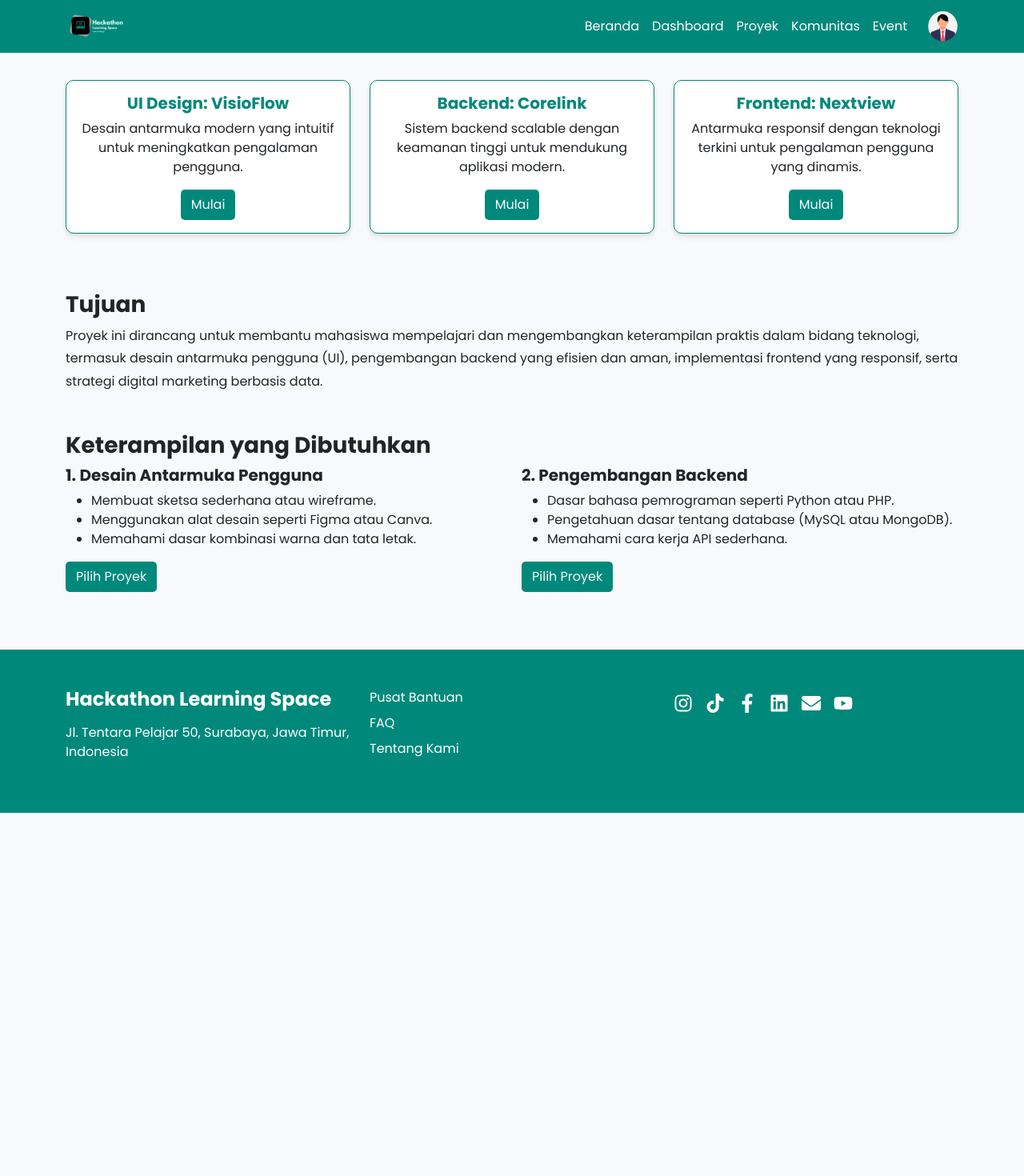
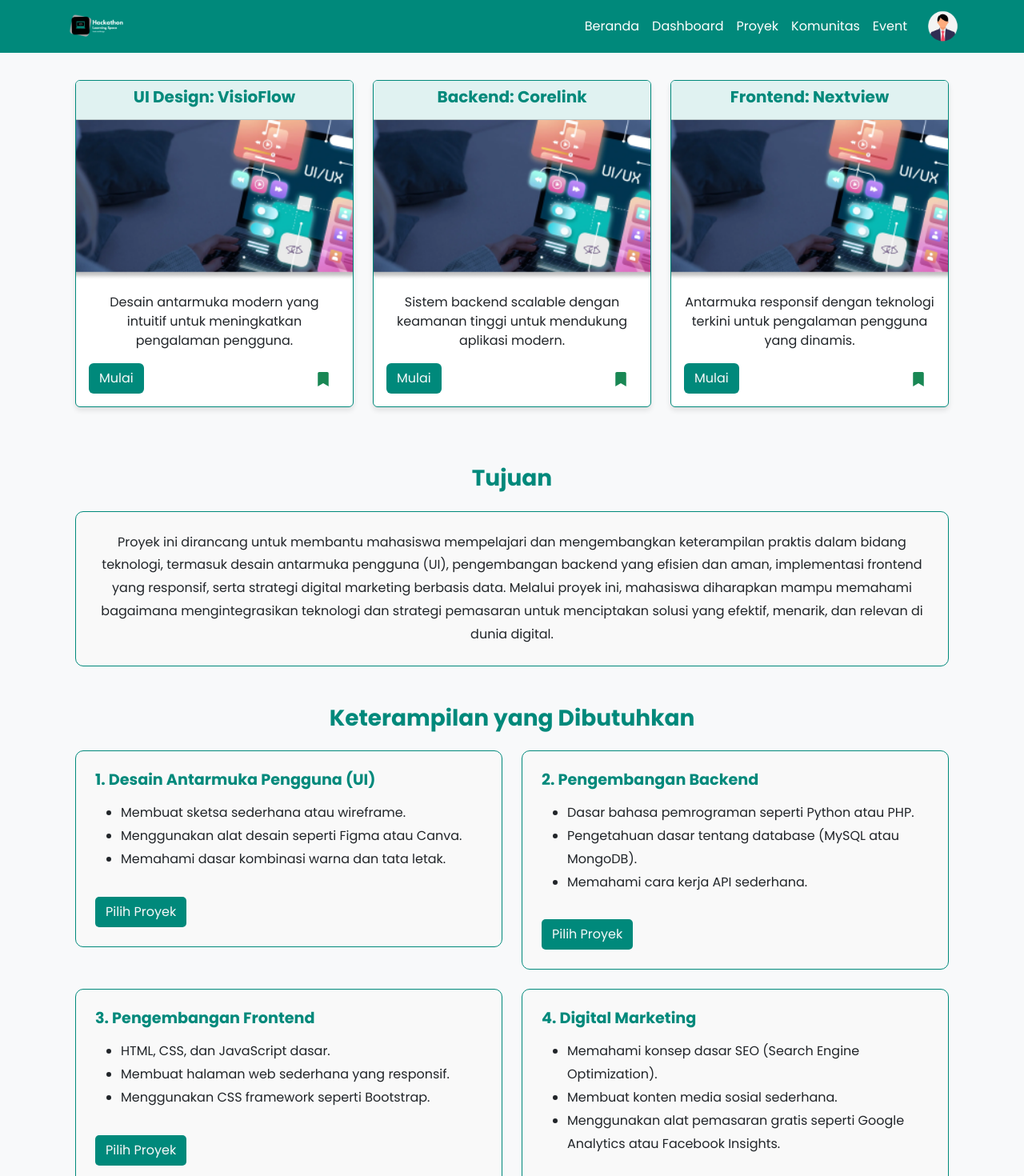
Before and after one commit to lluuvvii/hackathon_learning_space, a Next.js app: page /projects in a window 1280 px wide. Shown: the top 1470 px of the page at 80% size. Before the commit the page ends 1016 px from the top, so only its background shows below. Built offline with nearby package versions, Linux system fonts and the light colour scheme.

Commit message:
update page projects ui

```diff
--- a/src/app/projects/page.tsx
+++ b/src/app/projects/page.tsx
@@ -1,157 +1,222 @@
+'use client'
+
+import Image from 'next/image'
 import React from 'react'
 
+import projectCardImg from '@/../public/img/project_card_projects/Rectangle_198.png'
+import { FaBookmark } from 'react-icons/fa'
+
+interface ProjectCardProps {
+  title: string
+  description: string
+  imageSrc: any
+  altText: string
+  onStart: () => void
+}
+
+const ProjectCard: React.FC<ProjectCardProps> = ({ title, description, imageSrc, altText, onStart }) => {
+  return (
+    <div
+      className='card h-100'
+      style={{
+        border: '1px solid #00897B',
+        boxShadow: '0 4px 6px rgba(0, 0, 0, 0.1)',
+      }}
+    >
+      {/* Header */}
+      <div className='card-header text-center' style={{ backgroundColor: '#E0F2F1' }}>
+        <h5 className='fw-bold' style={{ color: '#00897B' }}>
+          {title}
+        </h5>
+      </div>
+
+      {/* Gambar */}
+      <div style={{ width: '100%', height: '200px', position: 'relative' }}>
+        <Image
+          src={imageSrc}
+          alt={altText}
+          layout='fill'
+          objectFit='cover'
+          priority
+        />
+      </div>
+
+      {/* Konten */}
+      <div className='card-body text-center'>
+        <p className='card-text'>{description}</p>
+        <div className='d-flex justify-content-between gap-2'>
+          {/* Tombol Mulai */}
+          <button
+            className='btn text-light'
+            style={{
+              backgroundColor: '#00897B',
+            }}
+            onClick={onStart}
+          >
+            Mulai
+          </button>
+          {/* Tombol Bookmark */}
+          <button
+            className='btn btn-outline-success'
+            style={{
+              border: 'none'
+            }}
+            onClick={() => alert('Project ditambahkan ke bookmark!')} // Tambahkan logika bookmark di sini
+          >
+            <FaBookmark size={18} style={{ verticalAlign: 'middle' }} />
+          </button>
+        </div>
+      </div>
+    </div>
+  )
+}
+
+
 const ProjectsPage = () => {
+  const projects = [
+    {
+      title: 'UI Design: VisioFlow',
+      description: 'Desain antarmuka modern yang intuitif untuk meningkatkan pengalaman pengguna.',
+      imageSrc: projectCardImg,
+      altText: 'UI Design Illustration',
+    },
+    {
+      title: 'Backend: Corelink',
+      description: 'Sistem backend scalable dengan keamanan tinggi untuk mendukung aplikasi modern.',
+      imageSrc: projectCardImg,
+      altText: 'Backend Illustration',
+    },
+    {
+      title: 'Frontend: Nextview',
+      description: 'Antarmuka responsif dengan teknologi terkini untuk pengalaman pengguna yang dinamis.',
+      imageSrc: projectCardImg,
+      altText: 'Frontend Illustration',
+    },
+  ]
+
+  const skills = [
+    {
+      title: 'Desain Antarmuka Pengguna (UI)',
+      points: [
+        'Membuat sketsa sederhana atau wireframe.',
+        'Menggunakan alat desain seperti Figma atau Canva.',
+        'Memahami dasar kombinasi warna dan tata letak.',
+      ],
+    },
+    {
+      title: 'Pengembangan Backend',
+      points: [
+        'Dasar bahasa pemrograman seperti Python atau PHP.',
+        'Pengetahuan dasar tentang database (MySQL atau MongoDB).',
+        'Memahami cara kerja API sederhana.',
+      ],
+    },
+    {
+      title: 'Pengembangan Frontend',
+      points: [
+        'HTML, CSS, dan JavaScript dasar.',
+        'Membuat halaman web sederhana yang responsif.',
+        'Menggunakan CSS framework seperti Bootstrap.',
+      ],
+    },
+    {
+      title: 'Digital Marketing',
+      points: [
+        'Memahami konsep dasar SEO (Search Engine Optimization).',
+        'Membuat konten media sosial sederhana.',
+        'Menggunakan alat pemasaran gratis seperti Google Analytics atau Facebook Insights.',
+      ],
+    },
+  ]
+
+  const handleStart = (title: string) => {
+    alert(`Mulai proyek: ${title}`)
+  }
+
   return (
     <div style={{ fontFamily: 'Arial, sans-serif', marginTop: '100px' }}>
       {/* Main Section */}
       <main className='container mt-4'>
         {/* Project Cards */}
+
+        <div className='container mt-5'>
           <div className='row mb-5'>
-          <div className='col-md-4 mb-4'>
+            {projects.map((project, index) => (
+              <div className='col-md-4 mb-4' key={index}>
+                <ProjectCard
+                  title={project.title}
+                  description={project.description}
+                  imageSrc={project.imageSrc}
+                  altText={project.altText}
+                  onStart={() => handleStart(project.title)}
+                />
+              </div>
+            ))}
+          </div>
+        </div>
+
+        <section className='container my-5'>
+          {/* Purpose Section */}
+          <section className='mb-5 text-center'>
+            <h3 className='fw-bold mb-4' style={{ color: '#00897B' }}>
+              Tujuan
+            </h3>
             <div
-              className='card h-100'
+              className='p-4'
               style={{
                 border: '1px solid #00897B',
                 borderRadius: '10px',
-                boxShadow: '0 4px 6px rgba(0, 0, 0, 0.1)',
+                backgroundColor: '#F9F9F9',
               }}
             >
-              <div className='card-body text-center'>
-                <h5
-                  className='card-title'
-                  style={{ color: '#00897B', fontWeight: 'bold' }}
-                >
-                  UI Design: VisioFlow
-                </h5>
-                <p className='card-text'>
-                  Desain antarmuka modern yang intuitif untuk meningkatkan
-                  pengalaman pengguna.
-                </p>
-                <button
-                  className='btn text-light'
-                  style={{
-                    backgroundColor: '#00897B',
-                    borderRadius: '5px',
-                  }}
-                >
-                  Mulai
-                </button>
-              </div>
-            </div>
-          </div>
-
-          <div className='col-md-4 mb-4'>
-            <div
-              className='card h-100'
-              style={{
-                border: '1px solid #00897B',
-                borderRadius: '10px',
-                boxShadow: '0 4px 6px rgba(0, 0, 0, 0.1)',
-              }}
-            >
-              <div className='card-body text-center'>
-                <h5
-                  className='card-title'
-                  style={{ color: '#00897B', fontWeight: 'bold' }}
-                >
-                  Backend: Corelink
-                </h5>
-                <p className='card-text'>
-                  Sistem backend scalable dengan keamanan tinggi untuk
-                  mendukung aplikasi modern.
-                </p>
-                <button
-                  className='btn text-light'
-                  style={{
-                    backgroundColor: '#00897B',
-                    borderRadius: '5px',
-                  }}
-                >
-                  Mulai
-                </button>
-              </div>
-            </div>
-          </div>
-
-          <div className='col-md-4 mb-4'>
-            <div
-              className='card h-100'
-              style={{
-                border: '1px solid #00897B',
-                borderRadius: '10px',
-                boxShadow: '0 4px 6px rgba(0, 0, 0, 0.1)',
-              }}
-            >
-              <div className='card-body text-center'>
-                <h5
-                  className='card-title'
-                  style={{ color: '#00897B', fontWeight: 'bold' }}
-                >
-                  Frontend: Nextview
-                </h5>
-                <p className='card-text'>
-                  Antarmuka responsif dengan teknologi terkini untuk pengalaman
-                  pengguna yang dinamis.
-                </p>
-                <button
-                  className='btn text-light'
-                  style={{
-                    backgroundColor: '#00897B',
-                    borderRadius: '5px',
-                  }}
-                >
-                  Mulai
-                </button>
-              </div>
-            </div>
-          </div>
-        </div>
-
-        {/* Purpose Section */}
-        <section className='mb-5'>
-          <h3 className='text-dark' style={{ fontWeight: 'bold' }}>Tujuan</h3>
-          <p className='text-dark' style={{ lineHeight: '1.8' }}>
+              <p className='text-dark mb-0' style={{ lineHeight: '1.8' }}>
                 Proyek ini dirancang untuk membantu mahasiswa mempelajari dan
                 mengembangkan keterampilan praktis dalam bidang teknologi, termasuk
                 desain antarmuka pengguna (UI), pengembangan backend yang efisien
                 dan aman, implementasi frontend yang responsif, serta strategi
-            digital marketing berbasis data.
+                digital marketing berbasis data. Melalui proyek ini, mahasiswa
+                diharapkan mampu memahami bagaimana mengintegrasikan teknologi dan
+                strategi pemasaran untuk menciptakan solusi yang efektif, menarik,
+                dan relevan di dunia digital.
               </p>
+            </div>
           </section>
 
           {/* Skills Section */}
           <section className='mb-5'>
-          <h3 className='text-dark' style={{ fontWeight: 'bold' }}>
+            <h3
+              className='fw-bold mb-4 text-center'
+              style={{ color: '#00897B' }}
+            >
               Keterampilan yang Dibutuhkan
             </h3>
-          <div className='row'>
-            <div className='col-md-6 mb-4'>
-              <h5 className='text-dark' style={{ fontWeight: 'bold' }}>1. Desain Antarmuka Pengguna</h5>
-              <ul className='text-dark'>
-                <li>Membuat sketsa sederhana atau wireframe.</li>
-                <li>Menggunakan alat desain seperti Figma atau Canva.</li>
-                <li>Memahami dasar kombinasi warna dan tata letak.</li>
+            <div className='row g-4'>
+              {/* Skill Item */}
+              {skills.map((skill, index) => (
+                <div className='col-md-6' key={index}>
+                  <div
+                    className='p-4'
+                    style={{
+                      border: '1px solid #00897B',
+                      borderRadius: '10px',
+                      backgroundColor: '#F9F9F9',
+                    }}
+                  >
+                    <h5
+                      className='fw-bold mb-3'
+                      style={{ color: '#00897B', fontSize: '1.2rem' }}
+                    >
+                      {index + 1}. {skill.title}
+                    </h5>
+                    <ul>
+                      {skill.points.map((point, i) => (
+                        <li key={i} style={{ lineHeight: '1.8' }}>
+                          {point}
+                        </li>
+                      ))}
                     </ul>
                     <button
-                className='btn text-light'
-                style={{
-                  backgroundColor: '#00897B',
-                  borderRadius: '5px',
-                }}
-              >
-                Pilih Proyek
-              </button>
-            </div>
-
-            <div className='col-md-6 mb-4'>
-              <h5 className='text-dark' style={{ fontWeight: 'bold' }}>2. Pengembangan Backend</h5>
-              <ul className='text-dark'>
-                <li>Dasar bahasa pemrograman seperti Python atau PHP.</li>
-                <li>Pengetahuan dasar tentang database (MySQL atau MongoDB).</li>
-                <li>Memahami cara kerja API sederhana.</li>
-              </ul>
-              <button
-                className='btn text-light'
+                      className='btn text-light mt-3'
                       style={{
                         backgroundColor: '#00897B',
                         borderRadius: '5px',
@@ -161,6 +226,36 @@ const ProjectsPage = () => {
                     </button>
                   </div>
                 </div>
+              ))}
+            </div>
+          </section>
+
+          {/* Supporting Skills */}
+          <section className='text-center'>
+            <h3 className='fw-bold mb-4' style={{ color: '#00897B' }}>
+              Keterampilan Pendukung
+            </h3>
+            <div
+              className='text-start p-4'
+              style={{
+                border: '1px solid #00897B',
+                borderRadius: '10px',
+                backgroundColor: '#F9F9F9',
+              }}
+            >
+              <ul className='mb-0'>
+                <li style={{ lineHeight: '1.8' }}>
+                  Kemampuan dasar berkomunikasi dan bekerja dalam tim.
+                </li>
+                <li style={{ lineHeight: '1.8' }}>
+                  Manajemen waktu untuk menyelesaikan tugas tepat waktu.
+                </li>
+                <li style={{ lineHeight: '1.8' }}>
+                  Rasa ingin tahu dan kemauan untuk belajar hal baru.
+                </li>
+              </ul>
+            </div>
+          </section>
         </section>
       </main>
     </div>
```
Also changed, not shown: public/img/project_card_projects/Rectangle_198.png (added). Lines whose indentation alone changed are shown as unchanged.
